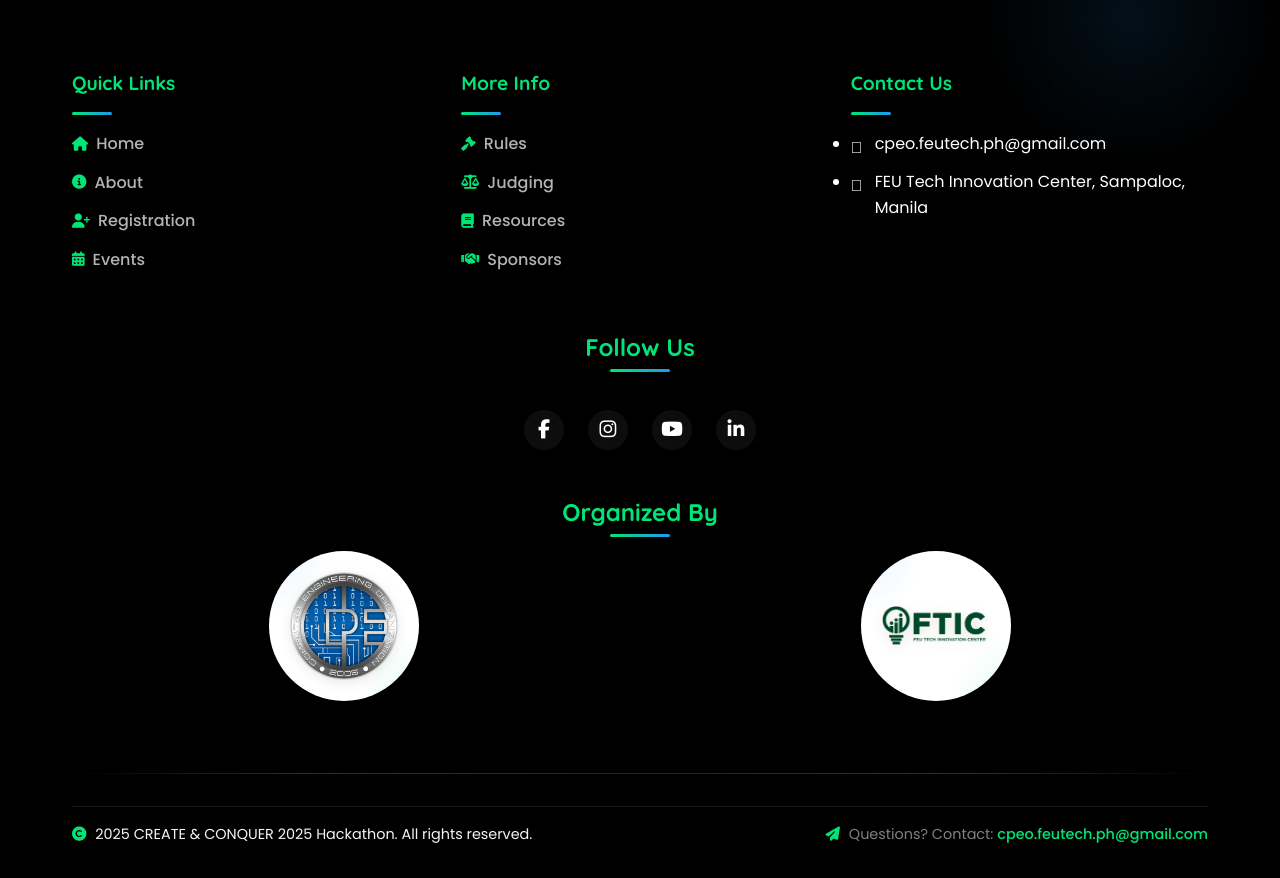
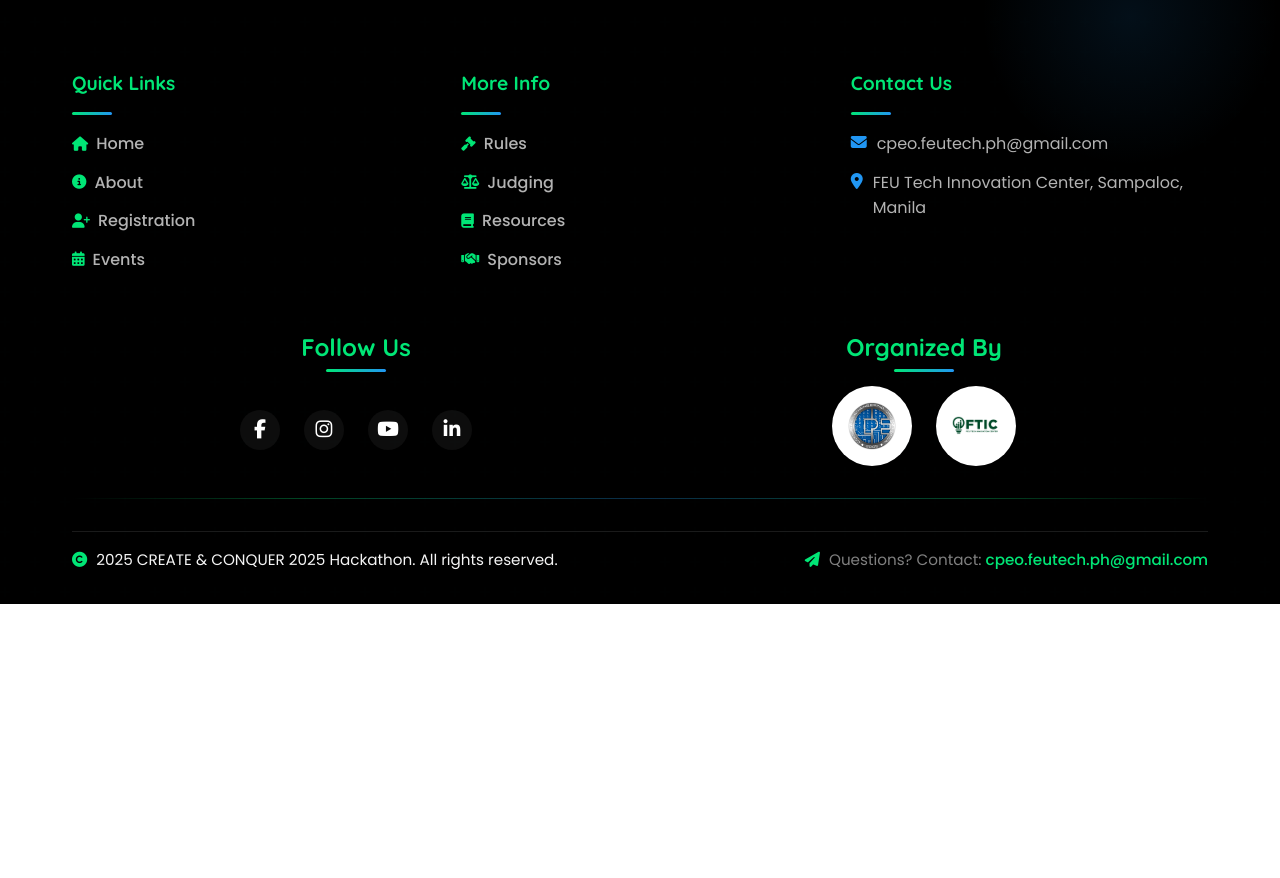
Before and after one commit to Xhinvier07/createconquer, a React (Vite) app: page /judging in a window 1280 px wide. Shown: the part 5068-5946 px from the top of the page. After the commit the page ends 5672 px from the top, so only its background shows below. Built offline with nearby package versions, Linux system fonts and the light colour scheme.

Commit message:
fixing bugs

```diff
--- a/src/App.css
+++ b/src/App.css
@@ -399,6 +399,7 @@ h1, h2, h3, h4, h5, h6 {
   text-align: center;
   position: relative;
   overflow: hidden;
+  margin-top: 0;
 }
 
 .page-banner h1 {
@@ -643,7 +644,7 @@ button.btn {
   width: 100%;
 }
 
-.contact-info li {
+.contact-info-footer li {
   display: flex;
   align-items: flex-start;
   margin-bottom: 1rem;
@@ -651,7 +652,7 @@ button.btn {
   gap: 10px;
 }
 
-.contact-info li i {
+.contact-info-footer li i {
   color: var(--primary-green);
   margin-top: 3px;
 }
@@ -1446,3 +1447,77 @@ button.btn {
     left: 15px;
   }
 }
+
+/* Footer Bottom Sections - Put Follow Us and Organized By side-by-side */
+.footer-bottom-sections {
+  display: flex;
+  justify-content: space-around;
+  align-items: flex-start;
+  position: relative;
+  z-index: 1;
+  margin-bottom: 2rem;
+}
+
+.footer-social-section {
+  flex: 1;
+  text-align: center;
+  margin-bottom: 0;
+}
+
+.footer-organizers {
+  flex: 1;
+  text-align: center;
+  margin-bottom: 0;
+}
+
+.footer-copyright p, .footer-contact p {
+  margin: 0;
+  font-size: 0.95rem;
+}
+
+.footer-organizer-logo {
+  width: 80px;
+  height: 80px;
+  padding: 1rem;
+  background-color: rgb(255, 255, 255);
+  border-radius: 50%;
+  display: flex;
+  align-items: center;
+  justify-content: center;
+  transition: all 0.3s ease;
+  position: relative;
+  overflow: hidden;
+}
+
+.footer-organizer-logo img {
+  max-width: 100%;
+  max-height: 100%;
+  object-fit: contain;
+}
+
+.organizer-logos {
+  display: flex;
+  justify-content: center;
+  gap: 1.5rem;
+  flex-wrap: wrap;
+}
+
+/* Contact icon styling */
+.contact-icon {
+  color: var(--primary-blue) !important;
+  font-size: 1.1rem;
+}
+
+/* Responsive adjustment */
+@media (max-width: 768px) {
+  .footer-bottom-sections {
+    flex-direction: column;
+    gap: 2rem;
+  }
+
+  .organizer-logo {
+    width: 70px;
+    height: 70px;
+    padding: 0.8rem;
+  }
+}
--- a/src/components/Footer.jsx
+++ b/src/components/Footer.jsx
@@ -40,13 +40,14 @@ const Footer = () => {
 
           <div className="footer-links-column">
             <h3>Contact Us</h3>
-            <ul className="contact-info">
-              <li><i className="fas fa-envelope"></i> cpeo.feutech.ph@gmail.com</li>
-              <li><i className="fas fa-map-marker-alt"></i> FEU Tech Innovation Center, Sampaloc, Manila</li>
+            <ul className="contact-info-footer">
+              <li><i className="fas fa-envelope" style={{color: 'var(--primary-blue)'}}></i> cpeo.feutech.ph@gmail.com</li>
+              <li><i className="fas fa-map-marker-alt" style={{color: 'var(--primary-blue)'}}></i> FEU Tech Innovation Center, Sampaloc, Manila</li>
             </ul>
           </div>
         </div>
 
+        <div className="footer-bottom-sections">
           <div className="footer-social-section">
             <h3>Follow Us</h3>
             <div className="social-icons">
@@ -68,11 +69,12 @@ const Footer = () => {
           <div className="footer-organizers">
             <h3>Organized By</h3>
             <div className="organizer-logos">
-            <div className="organizer-logo">
+              <div className="footer-organizer-logo">
                 <img src={cpeoLogo} alt="Computer Engineering Organization Logo" />
               </div>
-            <div className="organizer-logo">
+              <div className="footer-organizer-logo">
                 <img src={fticLogo} alt="FEU Tech Innovation Center Logo" />
+              </div>
             </div>
           </div>
         </div>
--- a/src/pages/Contact.css
+++ b/src/pages/Contact.css
@@ -9,7 +9,12 @@
   background: linear-gradient(135deg, #000000, #1a1a1a);
   position: relative;
   overflow: hidden;
-  padding: 4rem 0 2rem;
+  padding: 8rem 0 3rem;
+  margin-top: 0;
+  min-height: 25vh;
+  display: flex;
+  align-items: center;
+  justify-content: center;
 }
 
 .contact-page .page-banner::before {
@@ -22,23 +27,40 @@
   background:
     radial-gradient(circle at 30% 40%, rgba(0, 230, 118, 0.15), transparent 35%),
     radial-gradient(circle at 70% 60%, rgba(33, 150, 243, 0.15), transparent 35%);
-  z-index: 0;
+  z-index: 1;
 }
 
 .contact-page .page-banner .container {
   position: relative;
-  z-index: 1;
+  z-index: 10;
+  text-align: center;
+  width: 100%;
+}
+
+.contact-page .page-banner .particle-background {
+  position: absolute;
+  top: 0;
+  left: 0;
+  width: 100%;
+  height: 100%;
+  z-index: 0;
 }
 
 .contact-page .page-banner h1 {
   color: white;
-  font-size: 2.5rem;
+  font-size: 3rem;
   margin-bottom: 1rem;
+  position: relative;
+  z-index: 10;
+  text-shadow: 0 2px 5px rgba(0, 0, 0, 0.5);
 }
 
 .contact-page .page-banner p {
   color: rgba(255, 255, 255, 0.9);
   font-size: 1.2rem;
+  position: relative;
+  z-index: 10;
+  text-shadow: 0 1px 3px rgba(0, 0, 0, 0.5);
 }
 
 /* Contact Section */
@@ -246,19 +268,22 @@
   flex-shrink: 0;
   text-align: center;
   line-height: 48px;
+  display: flex;
+  align-items: center;
+  justify-content: center;
 }
 
 .contact-page .info-icon i {
-  position: static;
-  font-size: 20px;
-  color: white;
-  display: inline;
-  line-height: 48px;
-  height: auto;
-  width: auto;
-  margin: 0;
-  padding: 0;
-  transform: none;
+  position: static !important;
+  font-size: 20px !important;
+  color: white !important;
+  display: inline-block !important;
+  line-height: normal !important;
+  height: auto !important;
+  width: auto !important;
+  margin: 0 !important;
+  padding: 0 !important;
+  transform: none !important;
 }
 
 .contact-page .info-content {
```
Lines whose indentation alone changed are shown as unchanged.
